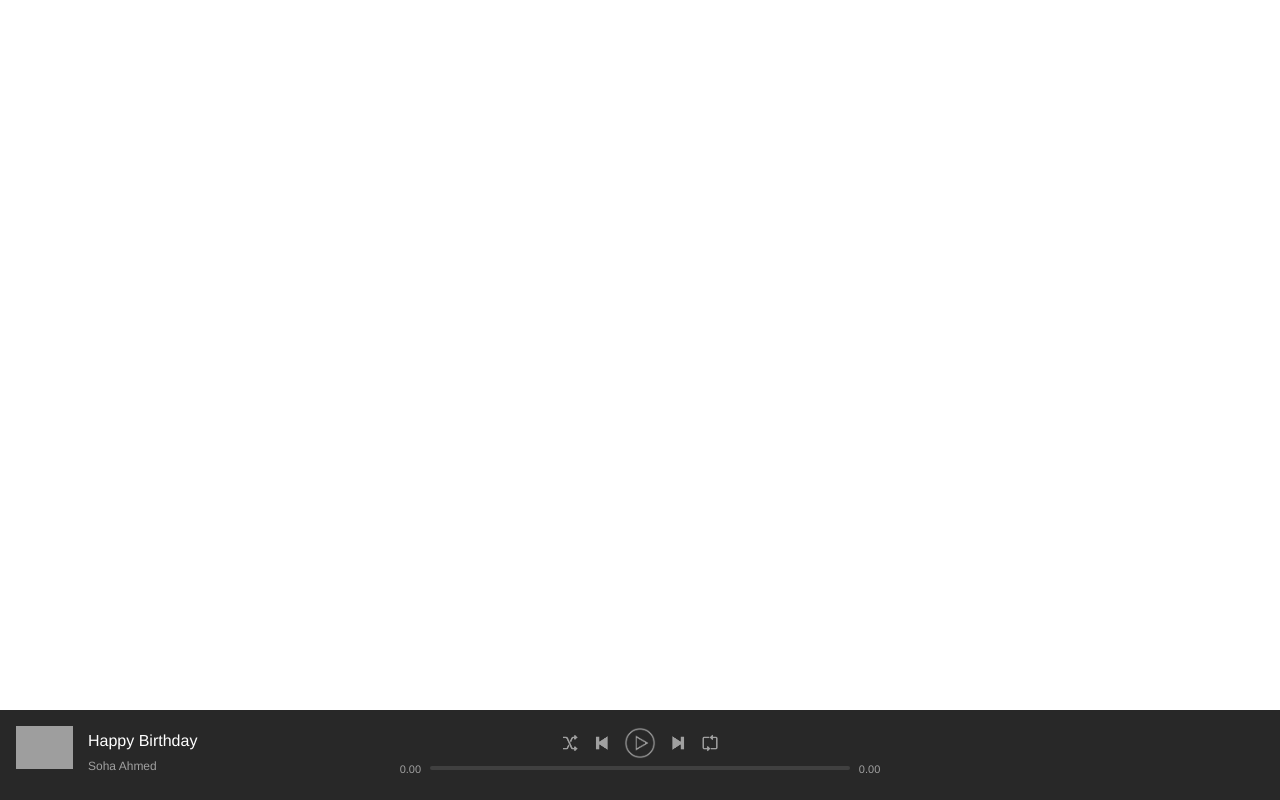
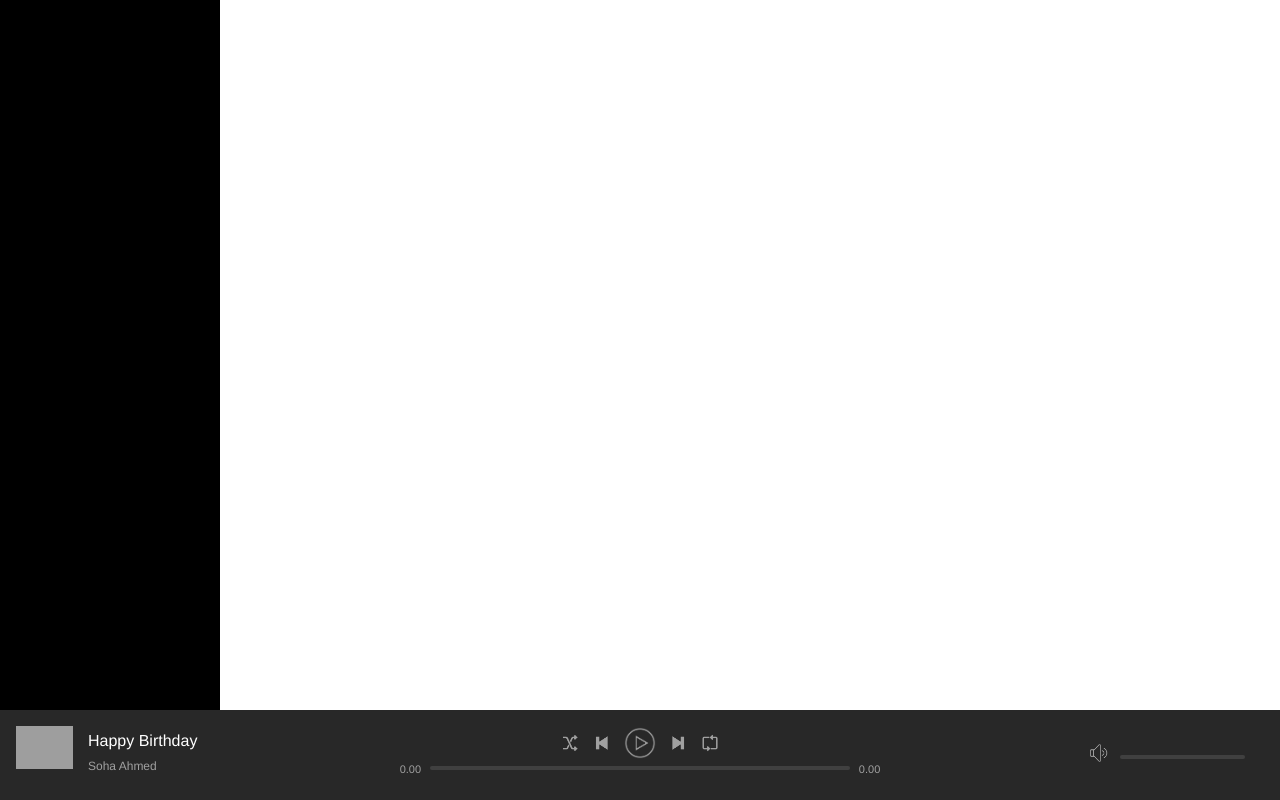
Before and after one commit to Ashenn1/MusicWebApp-Slotify, a PHP site: page / in a window 1280 px wide. Run offline with PHP 8.4, Linux system fonts and the light colour scheme; the visitor is signed in with stand-in values (Sample User, id 1); grey boxes are pictures that could not be loaded.

Commit message:
navBarContainer done

```diff
--- a/Assets/css/style.css
+++ b/Assets/css/style.css
@@ -23,6 +23,11 @@ html, body{
     height: 90px;
     padding: 16px;
     box-sizing: border-box;
+}
+
+#nowPlayingRight{
+	position: relative;
+    margin-top: 16px;
 }
 
 #nowPlayingLeft,
@@ -129,3 +134,28 @@ html, body{
 	font-size: 12px;
     color: #a0a0a0;
 }
+
+.volumeBar{
+	width: 180px;
+    position: absolute;
+    right: 0;
+}
+
+.volumeBar .progressBar{
+	width: 125px;
+}
+
+
+#topContainer{
+	min-height: 100%;
+	width: 100%;
+}
+
+#navBarContainer{
+	background-color: #000;
+    width: 220px;
+    height: 100vh;
+    position: fixed;
+    top: 0;
+    left: 0;
+}
--- a/index.php
+++ b/index.php
@@ -16,6 +16,16 @@
 	<link rel="stylesheet" type="text/css" href="Assets/css/style.css">
 </head>
 <body>
+
+	<div id="mainContainer">
+
+		<div id="topContainer">
+
+			<div id="navBarContainer">
+
+			</div>
+
+		</div>
 
 		<div id="nowPlayingBarContainer">
 				<div id="nowPlayingBar">
@@ -89,8 +99,23 @@
 
 					<div id="nowPlayingRight">
 
+						<div class="volumeBar">
+							<button class="controlButton volume" title="Volume Button">
+								<img src="Assets/Images/icons/volume.png" alt="Volume">
+							</button>
+
+							<div class="progressBar">
+									<div class="progressBarBackground">
+										<div class="progress"></div>
 									</div>
 								</div>
+
+						</div>
+
+					</div>
+			</div>
+		</div>
+
 	</div>
 
 
```
Lines whose indentation alone changed are shown as unchanged.
